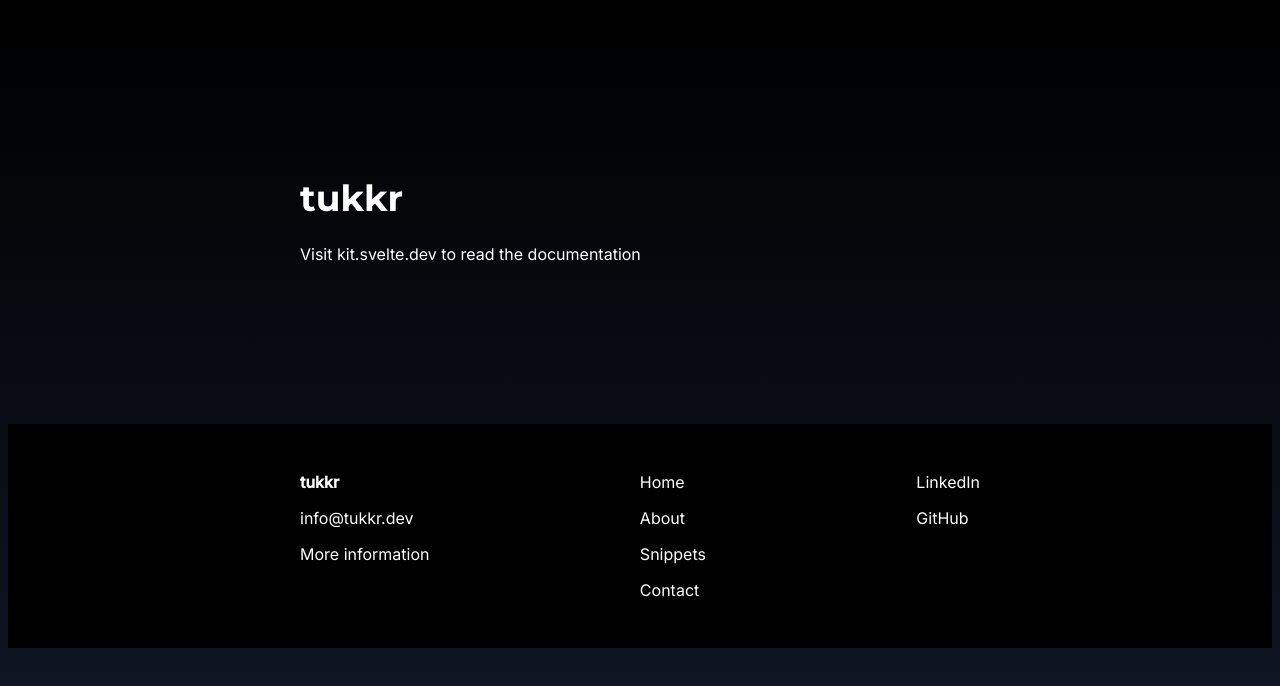
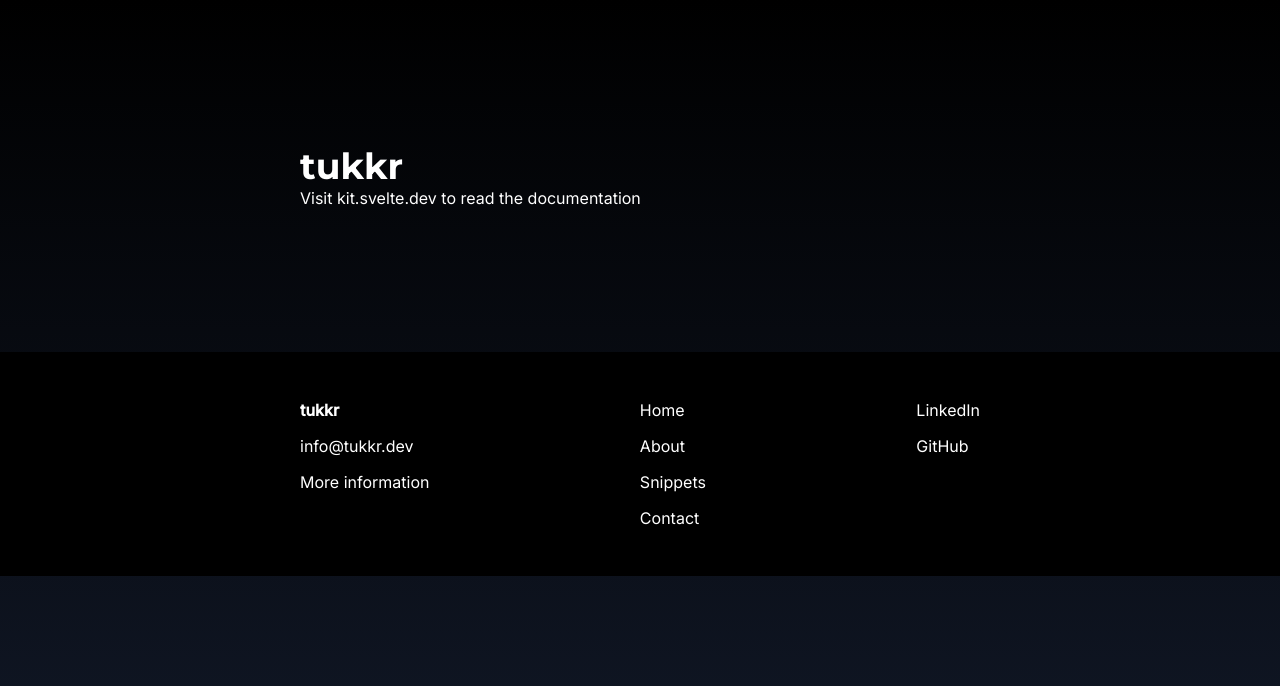
Before and after one commit to JeffreyTheTukkr/tukkr.dev, a SvelteKit app: page / in a window 1280 px wide. Shown: the top 686 px of the page. Built offline with nearby package versions, Linux system fonts and the light colour scheme.

Commit message:
add css reset import

```diff
--- a/src/scss/global.scss
+++ b/src/scss/global.scss
@@ -1,10 +1,13 @@
+@import "reset";
+@import "variables";
+
+
 //
 // html elements
 //
 
 html {
     font-size: 16px;
-    height: 100vh;
 }
 
 body {
```
